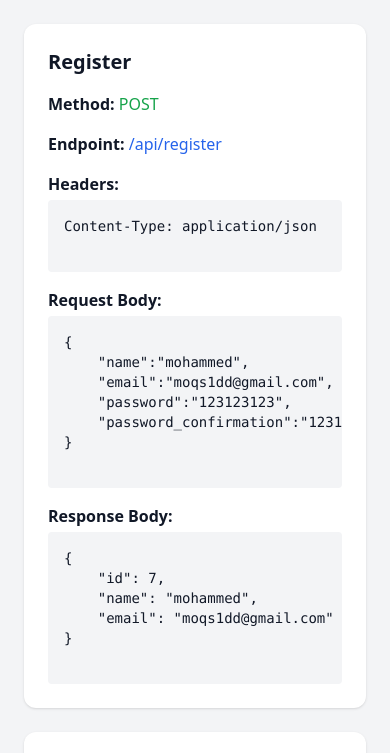
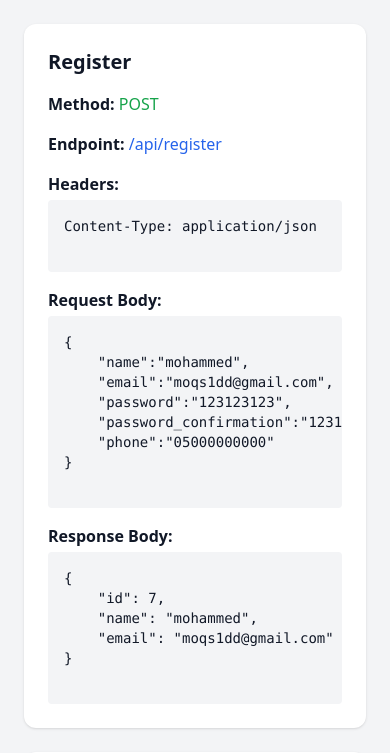
Before and after one commit to mo-hamed8/RESCUE-APIDOC, a plain HTML site: page index.html in a window 390 px wide. Shown: the part 84-837 px from the top of the page. Drawn offline with nearby package versions, Linux system fonts and the light colour scheme.

Commit message:
phone number in register

```diff
--- a/index.html
+++ b/index.html
@@ -36,7 +36,8 @@ Content-Type: application/json
     "name":"mohammed",
     "email":"moqs1dd@gmail.com",
     "password":"123123123",
-    "password_confirmation":"123123123"
+    "password_confirmation":"123123123",
+    "phone":"05000000000"
 }
         </pre>
             </div>
```
